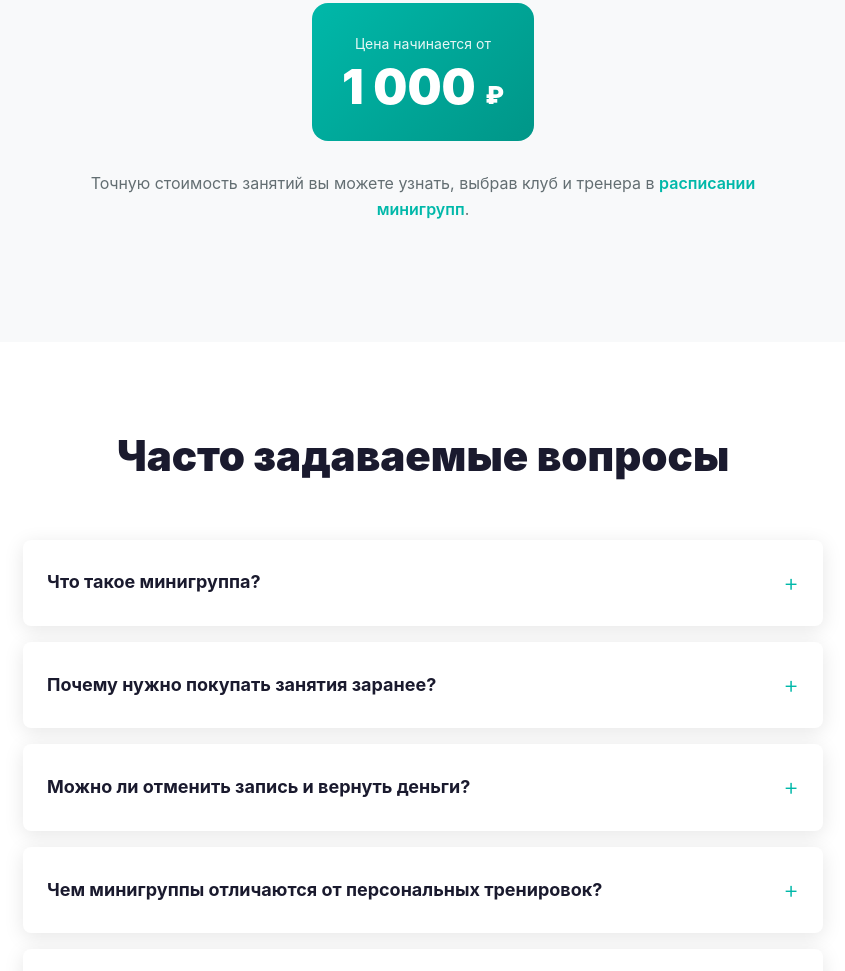
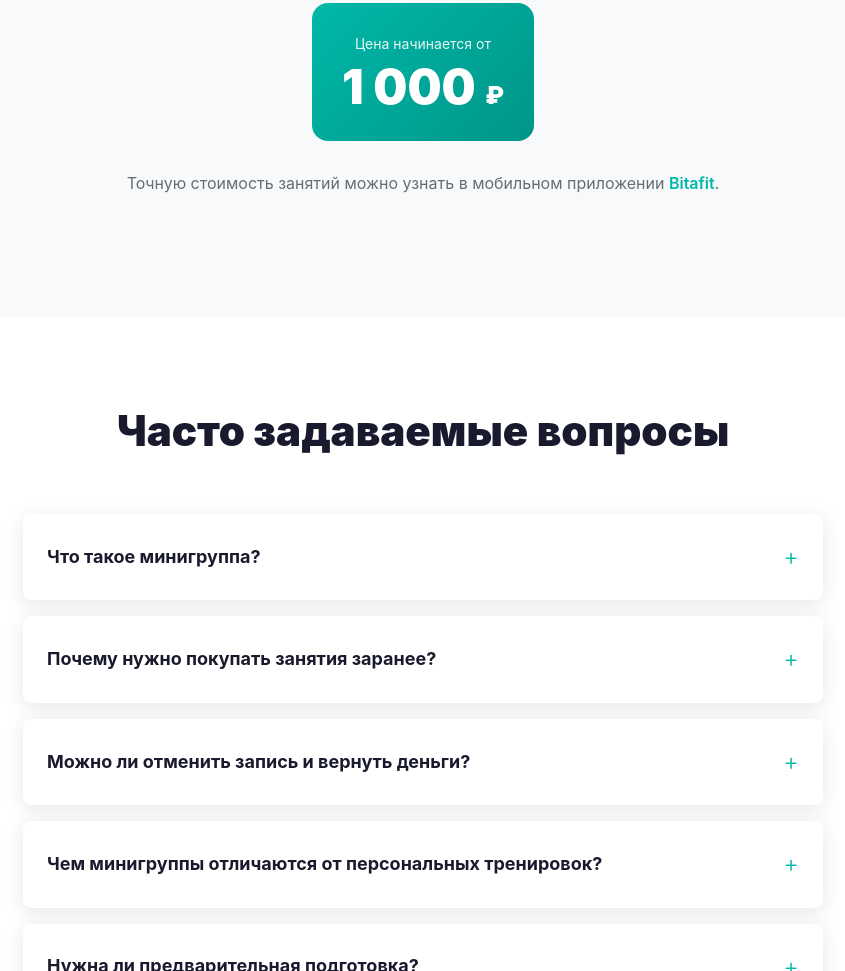
Before and after one commit to VyacheslavSt/cursor1, a plain HTML site: page index.html in a window 1280 px wide. Shown: the part 3909-4880 px from the top of the page, without its empty margins (217-1062 px from the left). Drawn offline with Linux system fonts and the light colour scheme.

Commit message:
Обновлен текст о стоимости: добавлена ссылка на мобильное приложение Bitafit

```diff
--- a/index.html
+++ b/index.html
@@ -988,8 +988,8 @@
             <div style="font-size: 48px; font-weight: 900; line-height: 1;">1 000 <span style="font-size: 24px;">₽</span></div>
           </div>
           <p style="font-size: 16px; color: var(--text-light); margin-top: 30px;">
-            Точную стоимость занятий вы можете узнать, выбрав клуб и тренера в
-            <a href="https://brightfit.ru/raspisanie/" style="color: var(--primary); text-decoration: none; font-weight: 600;">расписании минигрупп</a>.
+            Точную стоимость занятий можно узнать в мобильном приложении
+            <a href="https://brightfit.ru/#footer" style="color: var(--primary); text-decoration: none; font-weight: 600;">Bitafit</a>.
           </p>
         </div>
       </div>
```
